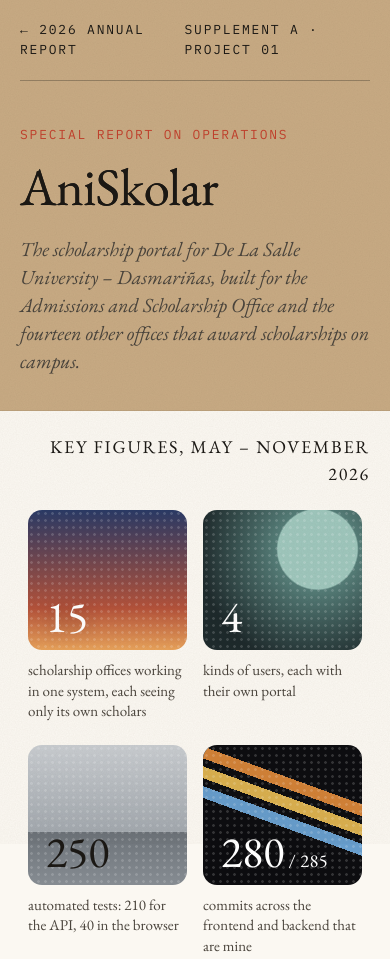
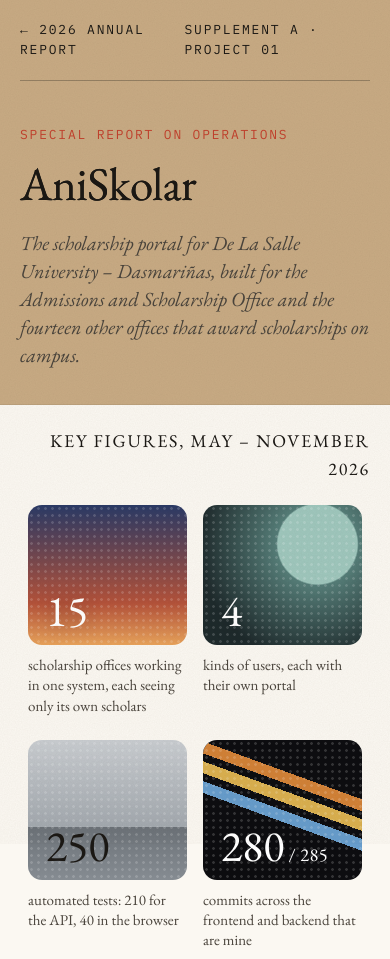
Before and after one commit to Lauron-PatrickJames/patjeyms-portfolio, a website built with Vite: page projects/aniskolar.html in a window 390 px wide. Shown: the top 959 px of the page. Built offline with nearby package versions, Linux system fonts and the light colour scheme.

Commit message:
Fix sideways scrolling on iPhone
The page-turn sheets were rotated slightly, which pushed tall sections'
corners about 40px past the screen edge; iOS WebKit ignored the body-only
overflow clip, so the page scrolled horizontally. Sheets now slide
vertically only, the clip is also set on the root element, and the case
study's stamping title is clipped and sized to fit phones.

```diff
--- a/src/case-study.css
+++ b/src/case-study.css
@@ -8,7 +8,7 @@
 }
 
 /* ===================== SUPPLEMENT COVER ===================== */
-.cs-cover { background: var(--kraft); padding-bottom: clamp(56px, 8vw, 96px); }
+.cs-cover { background: var(--kraft); padding-bottom: clamp(56px, 8vw, 96px); overflow: hidden; /* the stamping title starts oversized */ }
 .cs-top {
   display: flex; justify-content: space-between; align-items: center; gap: 16px;
   padding: 20px 0; border-bottom: 1px solid rgba(27, 24, 20, .3);
@@ -19,7 +19,7 @@
 .cs-title .kicker { margin-bottom: 18px; }
 .cs-title h1 {
   margin: 0; font-weight: 400; letter-spacing: -.02em; line-height: .9;
-  font-size: clamp(48px, 13.5vw, 156px);
+  font-size: clamp(44px, 12vw, 156px);
   animation: stamp 1.1s cubic-bezier(.2,.9,.25,1) .1s both; transform-origin: 0 80%;
 }
 .cs-dek { max-width: 680px; margin: 24px 0 0; font-size: clamp(20px, 2.2vw, 25px); font-style: italic; color: var(--ink-soft); line-height: 1.4; }
--- a/src/features/scroll-motion.ts
+++ b/src/features/scroll-motion.ts
@@ -6,9 +6,12 @@ import { $$, clamp, easeOutCubic, prefersReducedMotion } from '../lib/dom';
  *  - each section slides up over the previous one like the next sheet in a stack
  */
 
-/** How far (px) a sheet starts below its resting place, and how much it is rotated (deg). */
+/**
+ * How far (px) a sheet starts below its resting place.
+ * Vertical only: an earlier slight rotation pushed tall sections' corners past the
+ * screen edge, which made the page scroll sideways on iPhone (WebKit ignores the clip).
+ */
 const SHEET_OFFSET_PX = 90;
-const SHEET_TILT_DEG = -0.8;
 /** Fraction of the viewport over which a sheet settles into place. */
 const SETTLE_DISTANCE = 0.65;
 
@@ -30,9 +33,7 @@ export function initScrollMotion(): void {
       // offsetTop ignores transforms, so moving a sheet never feeds back into its own progress
       const top = sheet.offsetTop - y;
       const k = easeOutCubic(clamp((vh - top) / (vh * SETTLE_DISTANCE)));
-      sheet.style.transform = k >= 1
-        ? ''
-        : `translateY(${((1 - k) * SHEET_OFFSET_PX).toFixed(1)}px) rotate(${((1 - k) * SHEET_TILT_DEG).toFixed(3)}deg)`;
+      sheet.style.transform = k >= 1 ? '' : `translateY(${((1 - k) * SHEET_OFFSET_PX).toFixed(1)}px)`;
     }
   };
 
--- a/src/style.css
+++ b/src/style.css
@@ -18,10 +18,12 @@
 }
 
 * { box-sizing: border-box; }
-html { scroll-behavior: smooth; }
+/* nothing should ever scroll sideways; clip on both, since iOS WebKit ignores it on body alone
+   (clip, unlike hidden, doesn't break the sticky contents bar) */
+html { scroll-behavior: smooth; overflow-x: clip; }
 body {
   margin: 0;
-  overflow-x: clip; /* the tilted "sheets" must not cause sideways scrolling */
+  overflow-x: clip;
   background: var(--paper);
   color: var(--ink);
   font-family: var(--serif);
```
